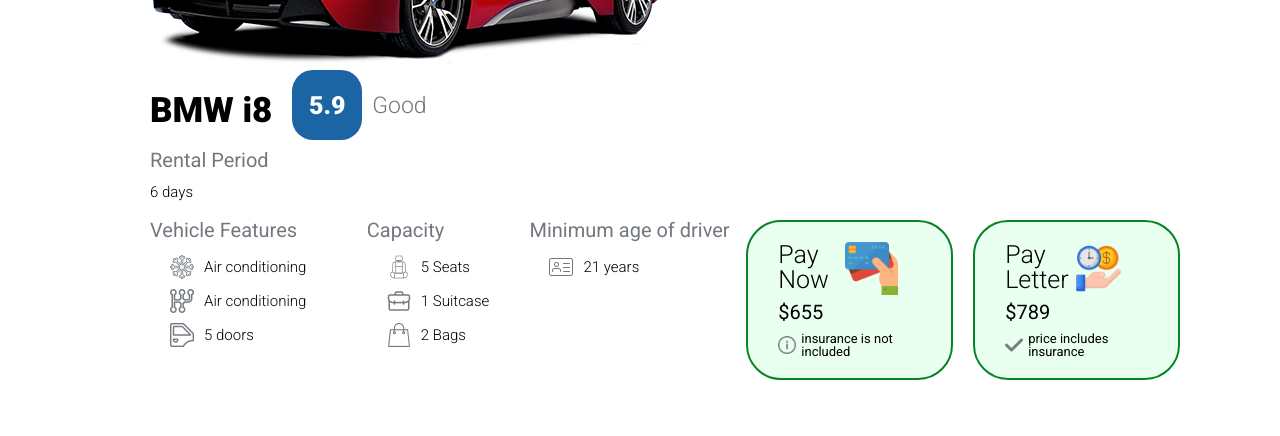
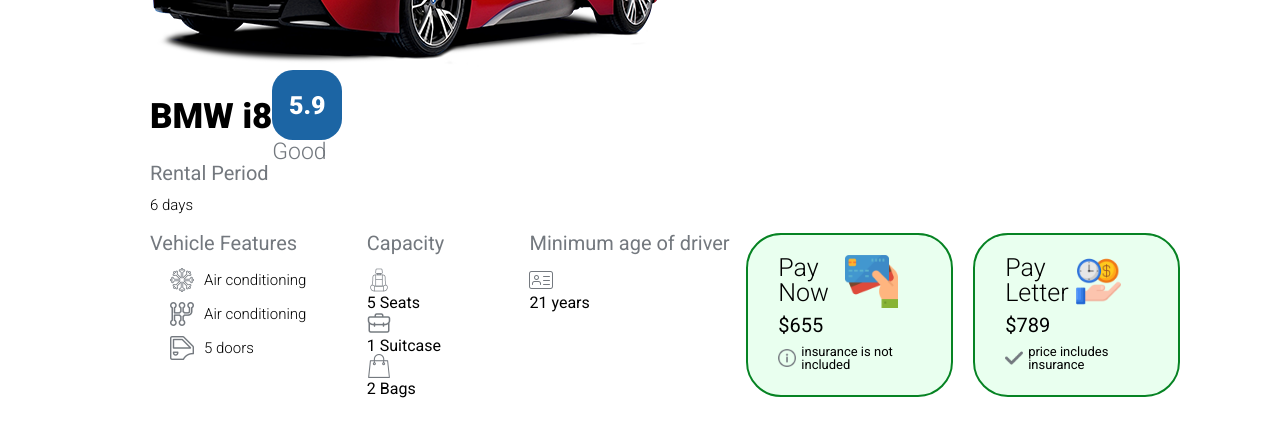
Before and after one commit to yevgeniywyszynski/rentcar, a React (Create React App) app: page /booking/1 in a window 1280 px wide. Shown: the part 272-708 px from the top of the page. Built offline with nearby package versions, Linux system fonts and the light colour scheme.

Commit message:
Create new EquipmentComp

```diff
--- a/src/components/BookingCar/BookingCar.js
+++ b/src/components/BookingCar/BookingCar.js
@@ -3,6 +3,7 @@
 import styles from '../BookingCar/BookingCar.module.scss';
 import {Datepicker, Eventcalendar} from "@mobiscroll/react";
 import "@mobiscroll/react/dist/css/mobiscroll.min.css";
+import EquipmentCar from "../EquipmentCar/EquipmentCar";
 
 const getCommentFromRating = (rating) => {
     if(rating > 8){
@@ -84,13 +85,7 @@
                     <div className={styles.featuresWrapper}>
                         <p className={styles.booksInfo}>Vehicle Features</p>
                     {currentCar.features.map((f)=>(
-                        //<CarFeature icon={f.icon} name={f.name}></CarFeature>
-                        <div>
-                            <div className={styles.wrapperIcon}>
-                                <img className={styles.icone} src={f.icon}></img>
-                                <p className={styles.features}>{f.name}</p>
-                            </div>
-                        </div>
+                        <EquipmentCar icon={f.icon} name={f.name}></EquipmentCar>
                     ))}
                 </div>
 
--- a/src/components/BookingCar/BookingCar.module.scss
+++ b/src/components/BookingCar/BookingCar.module.scss
@@ -87,17 +87,6 @@
             }
         }
     }
-    .wrapperIcon{
-        display: flex;
-        align-items: center;
-        gap: 10px;
-        margin-bottom: 10px;
-        padding-left: 20px;
-        .features{
-            font-size: 15px;
-            font-weight: 300;
-        }
-    }
         .ratingWrapper{
             background-color: #1C65A4;
             width: 70px;
--- /dev/null
+++ b/src/components/EquipmentCar/EquipmentCar.js
@@ -0,0 +1,15 @@
+import React from "react";
+import styles from '../EquipmentCar/EquipmentCar.module.scss';
+
+const EquipmentCar = ({icon, name}) => {
+    return(
+        <div className={styles.equipmentWrapper}>
+            <div className={styles.wrapperIcon}>
+                <img className={styles.icone} src={icon} alt="icon"></img>
+                <p className={styles.features}>{name}</p>
+            </div>
+        </div>
+    )
+}
+
+export default EquipmentCar;
--- /dev/null
+++ b/src/components/EquipmentCar/EquipmentCar.module.scss
@@ -0,0 +1,11 @@
+.wrapperIcon{
+    display: flex;
+    align-items: center;
+    gap: 10px;
+    margin-bottom: 10px;
+    padding-left: 20px;
+    .features{
+        font-size: 15px;
+        font-weight: 300;
+    }
+}
```
Also changed, not shown: src/components/EquipmentCar/EquipmentCarContainer.js (added).
